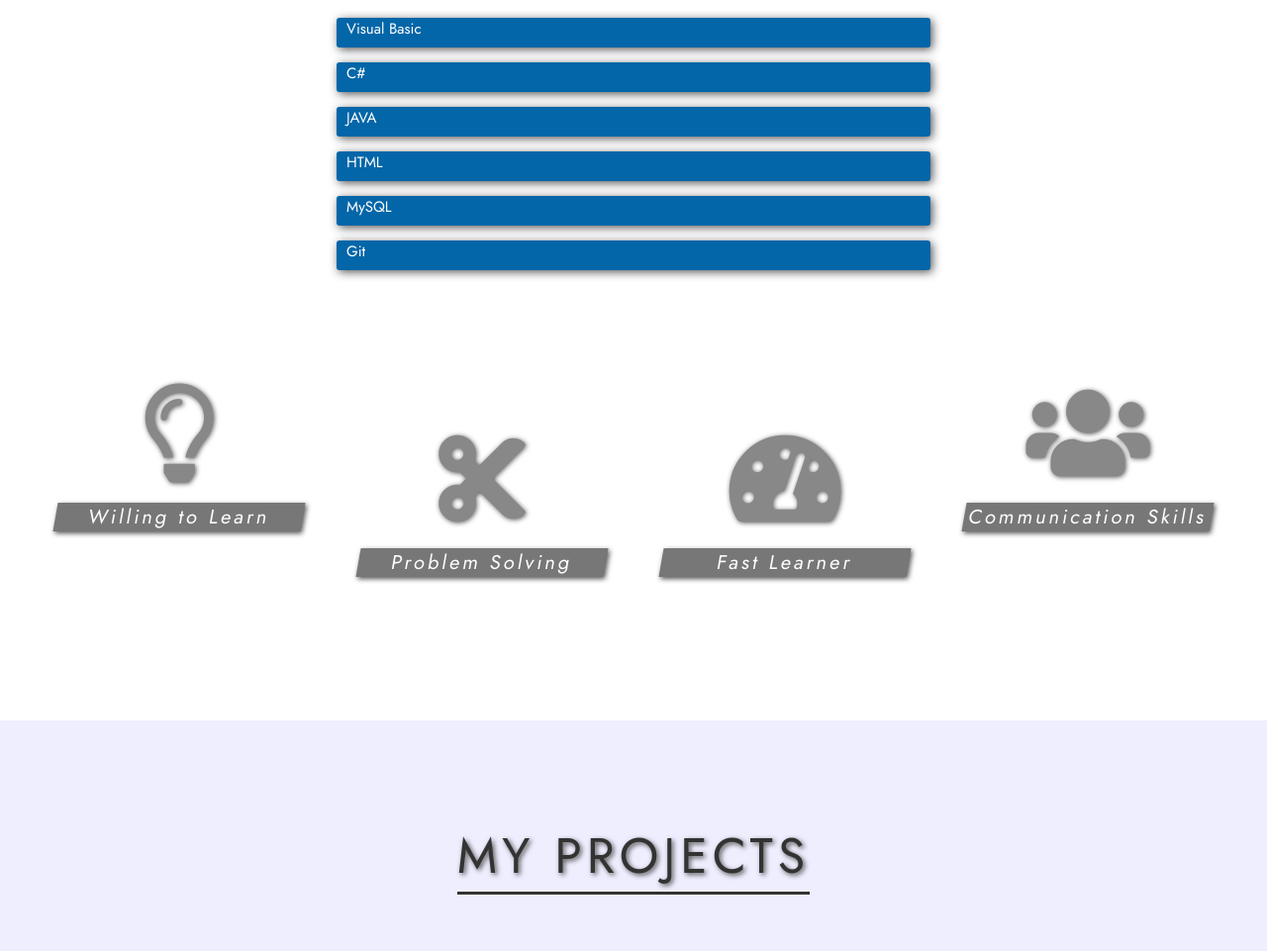
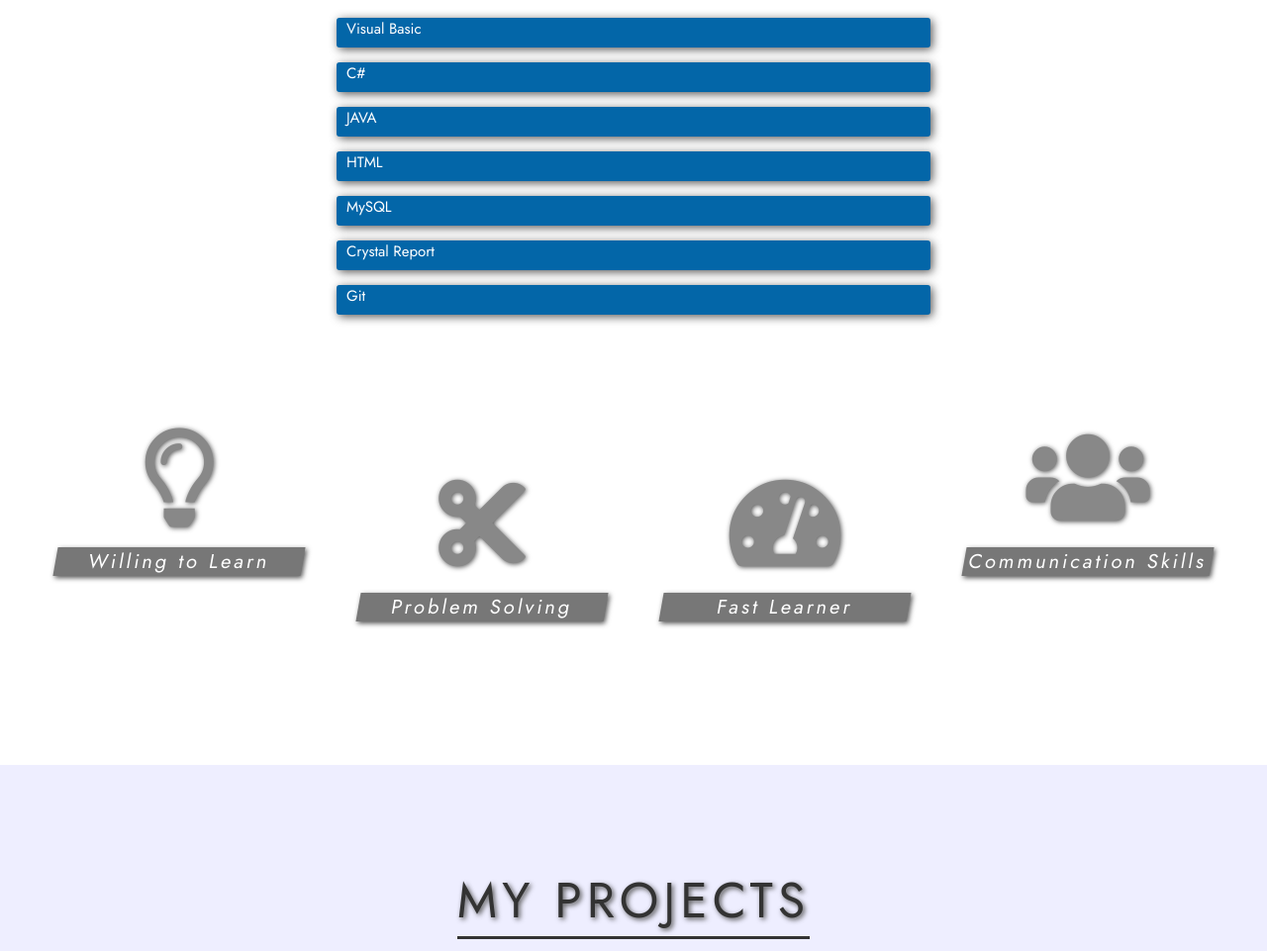
Before and after one commit to micorayen/mar, a plain HTML site: page index.html in a window 1280 px wide. Shown: the part 1173-2134 px from the top of the page at 99% size. Drawn offline with Linux system fonts and the light colour scheme.

Commit message:
update about-me
commit 2nd section

```diff
--- a/index.html
+++ b/index.html
@@ -68,9 +68,24 @@
           </div>
           <div class="skill-bar">
             <p class="skill-text">
+              Crystal Report
+            </p>
+          </div>
+          <div class="skill-bar">
+            <p class="skill-text">
               Git
             </p>
           </div>
+          <!--<div class="skill-bar">
+            <p class="skill-text">
+              Photoshop
+            </p>
+          </div>
+          <div class="skill-bar">
+            <p class="skill-text">
+              Video Editing
+            </p>
+          </div>-->
         </div>
         <div class="services">
           <div class="service">
```
